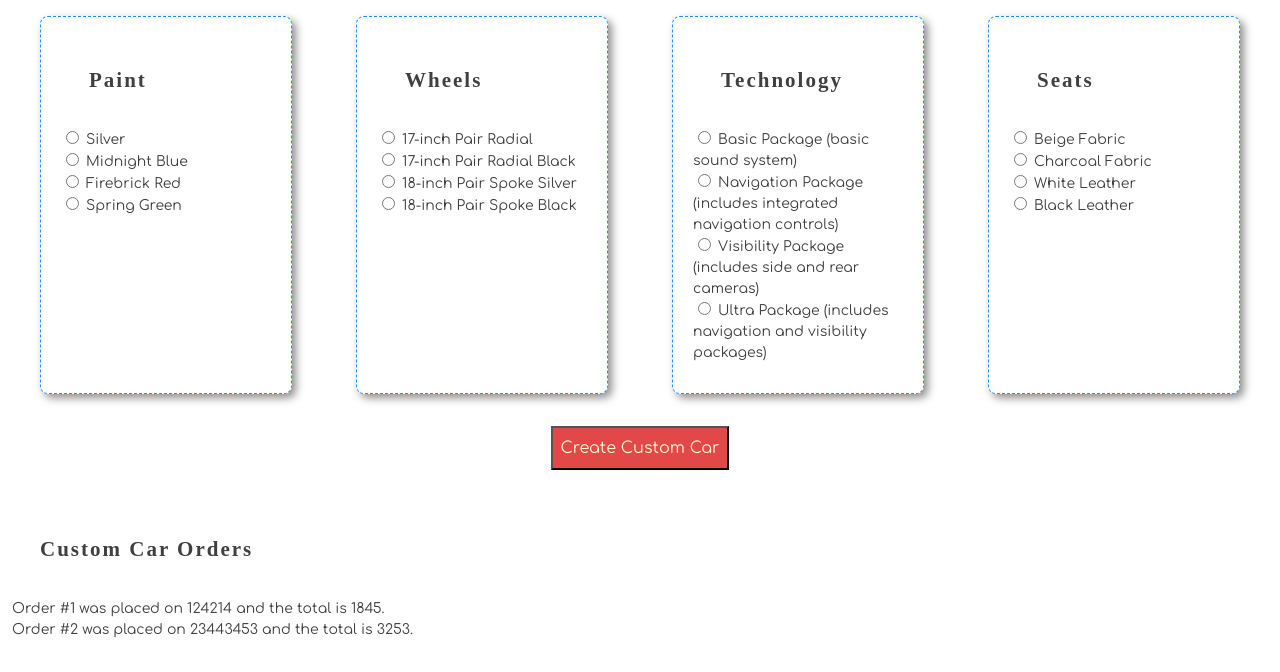
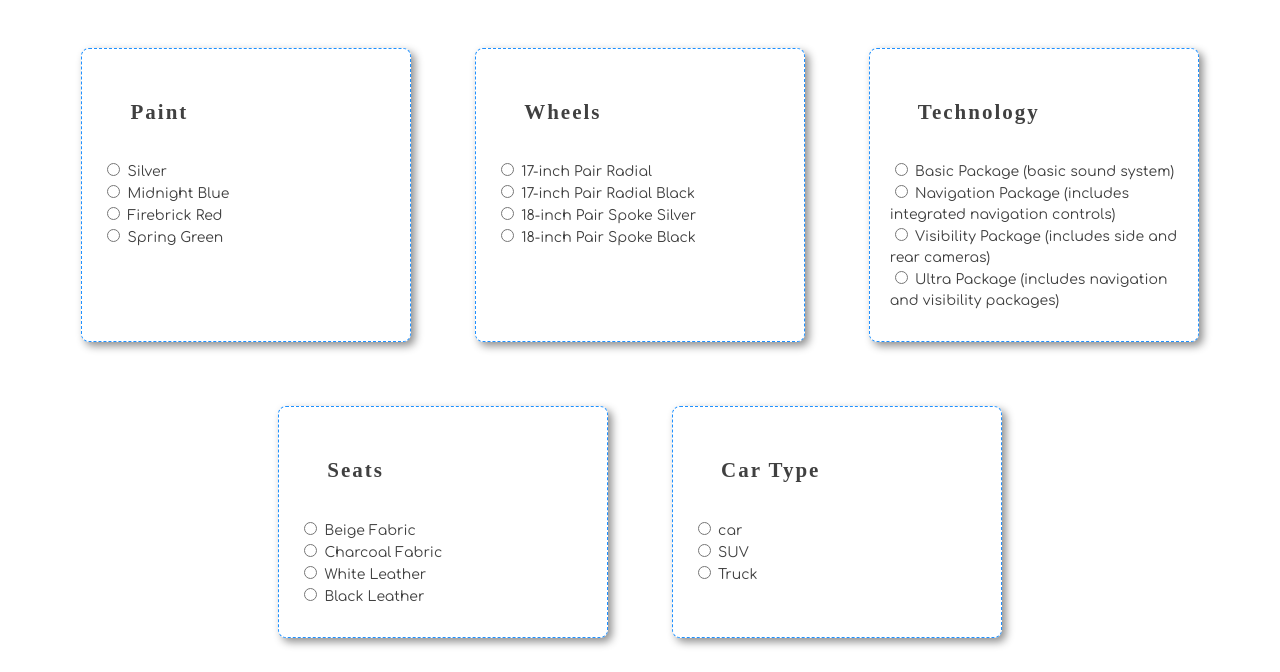
Before and after one commit to scarbine/cars-r-us, a plain HTML site: page index.html in a window 1280 px wide. Shown: the part 128-800 px from the top of the page. Drawn offline with Linux system fonts and the light colour scheme; a web font is replaced by a local one.

Commit message:
Completed choosing more vehicles

```diff
--- /dev/null
+++ b/scripts/CarType.js
@@ -0,0 +1,26 @@
+import {getCarType, setCarType} from './database.js'
+
+const carType = getCarType()
+
+
+document.addEventListener("change",
+    (event)=> {
+        if (event.target.name === "carType"){
+        setCarType(parseInt(event.target.value))
+    }
+})
+
+export const Car = () => {
+    let html = "<ul>"
+
+    const listItems = carType.map(car => {
+        return `<li>
+        <input type="radio" name="carType" value="${car.id}"/> ${car.type}</li>`
+
+    })
+
+    html += listItems.join("")
+    html += "</ul>"
+    return html
+
+}
--- a/scripts/Orders.js
+++ b/scripts/Orders.js
@@ -1,4 +1,4 @@
-import {getOrders, getPaint, getSeatType, getTechnology, getWheels} from "./database.js"
+import {getOrders, getPaint, getSeatType, getTechnology, getWheels, getCarType} from "./database.js"
 
 
 const buildOrderListItem = (order) => {
@@ -34,6 +34,15 @@ const buildOrderListItem = (order) => {
     )
     totalCost += foundWheel.price
 
+    const carType = getCarType()
+    const foundCarType = carType.find(
+        (type) => {
+            return type.id === order.carTypeId
+        }
+    )
+
+    totalCost = totalCost * foundCarType.priceBase
+
 
     return `<li>
         Order #${order.id} was placed on ${order.timestamp} and the total is ${totalCost}.
--- a/scripts/cars-r-us.js
+++ b/scripts/cars-r-us.js
@@ -4,6 +4,7 @@ import {Wheels} from "./Wheels.js"
 import {Technology} from "./Technology.js"
 import {addCustomerOrder} from "./database.js"
 import {Orders} from "./Orders.js"
+import {Car} from './CarType.js'
 
 document.addEventListener("click",
     (event) => {
@@ -35,6 +36,10 @@ export const CarsRUS = () => {
             <section class="choices__seat options">
             <h2>Seats</h2>
             ${Seats()}
+            </section>
+            <section class="choices__carType options">
+            <h2>Car Type</h2>
+            ${Car()}
         </section>
         </article>
 
--- a/scripts/database.js
+++ b/scripts/database.js
@@ -92,6 +92,24 @@ paintColor : [
     }
   ],
 
+  carTypes : [
+    {
+      id:1,
+      type: "car",
+      priceBase: 1
+    },
+    {
+      id: 2,
+      type: "SUV",
+      priceBase:1.5
+    },
+    {
+      id:3,
+      type: "Truck",
+      priceBase:2.25
+    }
+  ],
+
 orders : [
     {
       id: 1,
@@ -99,6 +117,7 @@ orders : [
       techId: 4,
       interiorSeatTypeId: 2,
       paintColorId: 1,
+      carTypeId:1,
       timestamp:124214
     },
     {
@@ -107,6 +126,7 @@ orders : [
       techId: 3,
       interiorSeatTypeId: 2,
       paintColorId: 3,
+      carTypeId:2,
       timestamp: 23443453
 
 
@@ -119,7 +139,8 @@ newOrders :
       wheelId: 0,
       techId: 0,
       interiorSeatTypeId: 0,
-      paintColorId: 0
+      paintColorId: 0,
+      carTypeId:0
 
     }
 
@@ -142,6 +163,10 @@ newOrders :
       return database.orders.map(order => ({...order}))
   }
 
+  export const getCarType = () => {
+      return database.carTypes.map(carType => ({...carType}))
+  }
+
   export const setWheel = (id) => {
     database.newOrders.wheelId = id
   }
@@ -154,6 +179,10 @@ newOrders :
   }
   export const setSeat = (id) => {
     database.newOrders.interiorSeatTypeId = id
+  }
+
+  export const setCarType = (id) => {
+    database.newOrders.carTypeId = id
   }
 
   export const addCustomerOrder = () => {
--- a/styles/styles.css
+++ b/styles/styles.css
@@ -44,11 +44,14 @@ ul {
 /* You need to create the rest of styles for the layout shown */
 .choices {
     display: flex;
+    flex-wrap: wrap;
+    justify-content:center;
+    margin: 1rem;
 }
 
 .options {
     flex-basis: 24%;
-    margin: 0 2rem;
+    margin: 2rem;
     border: 1px dashed dodgerblue;
     padding: 1rem;
     border-radius: 0.5rem;
```
